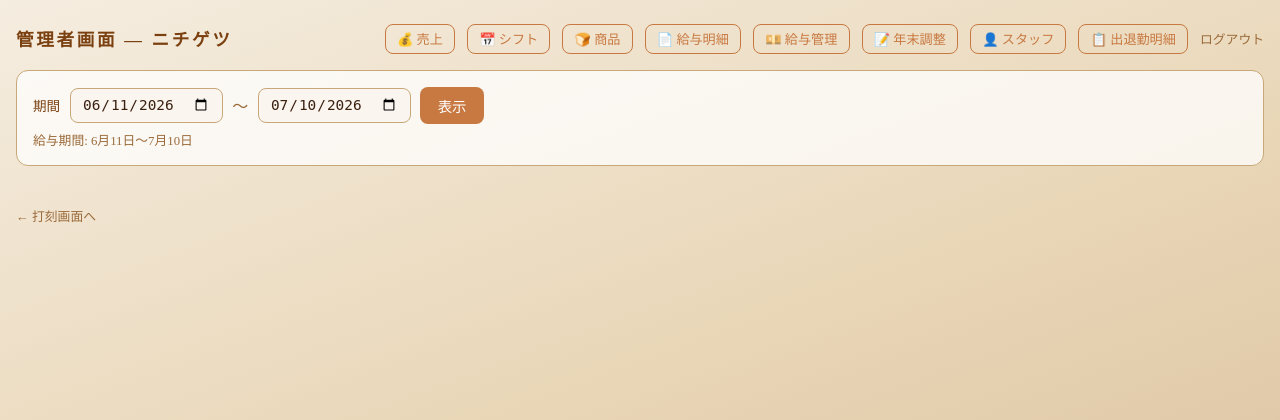
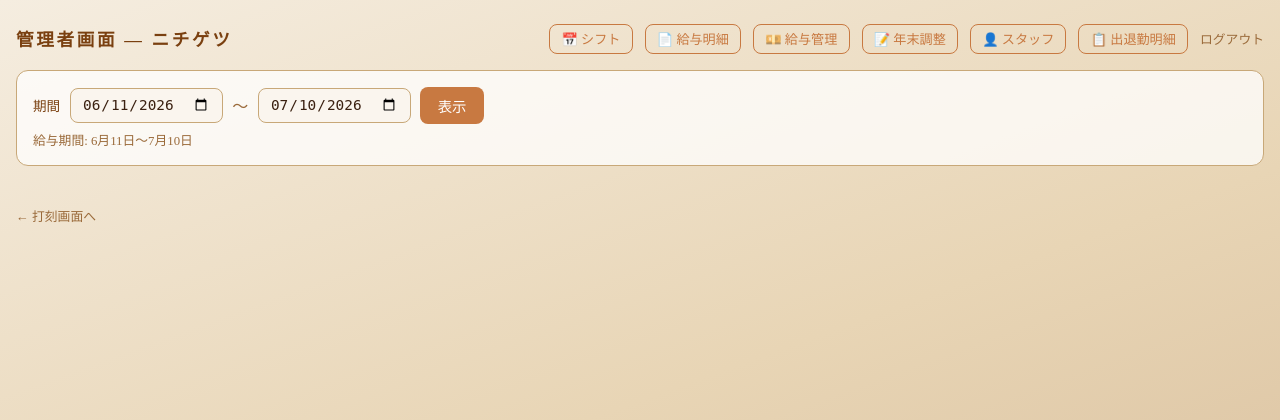
Before and after one commit to like0the0wind-ai/nichigetu-kaisha, a Flask app: page /admin in a window 1280 px wide. Shown: the top 420 px of the page. Run offline with Flask 3, Linux system fonts and the light colour scheme; the visitor is signed in with stand-in values (Sample User, id 1); data that the repository does not hold is empty; some libraries are stand-ins or nearby versions.

Commit message:
feat: 管理画面ナビから売上・商品タグを削除
Co-Authored-By: Claude Sonnet 4.6 <noreply@anthropic.com>

```diff
--- a/attendance_app/templates/admin.html
+++ b/attendance_app/templates/admin.html
@@ -123,9 +123,7 @@
   <header>
     <h1>管理者画面 — ニチゲツ</h1>
     <div class="header-links">
-      <a class="nav-link" href="/admin/sales">💰 売上</a>
       <a class="nav-link" href="/admin/shifts">📅 シフト</a>
-      <a class="nav-link" href="/admin/products">🍞 商品</a>
       <a class="nav-link" href="/admin/payslip">📄 給与明細</a>
       <a class="nav-link" href="/admin/payroll">💴 給与管理</a>
       <a class="nav-link" href="/admin/yearend">📝 年末調整</a>
```
